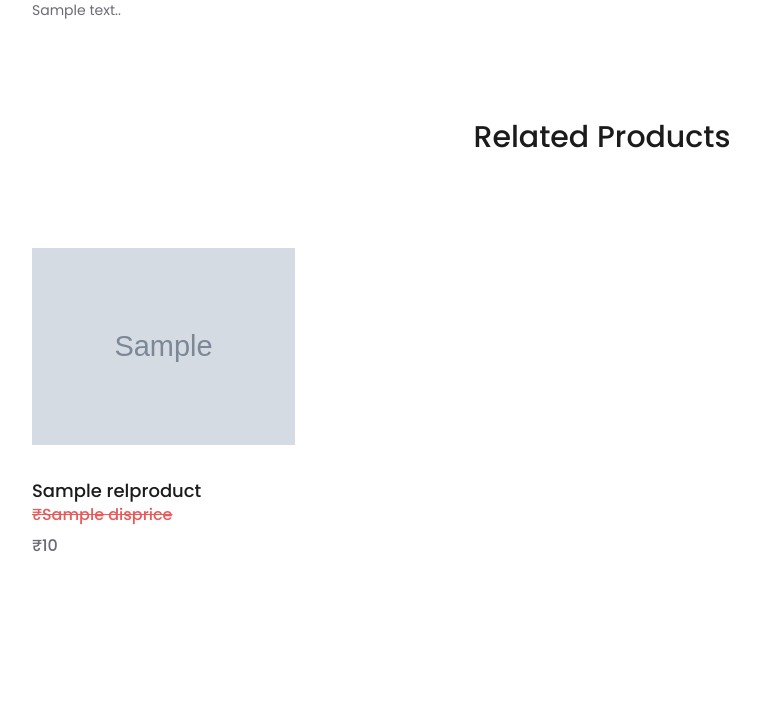
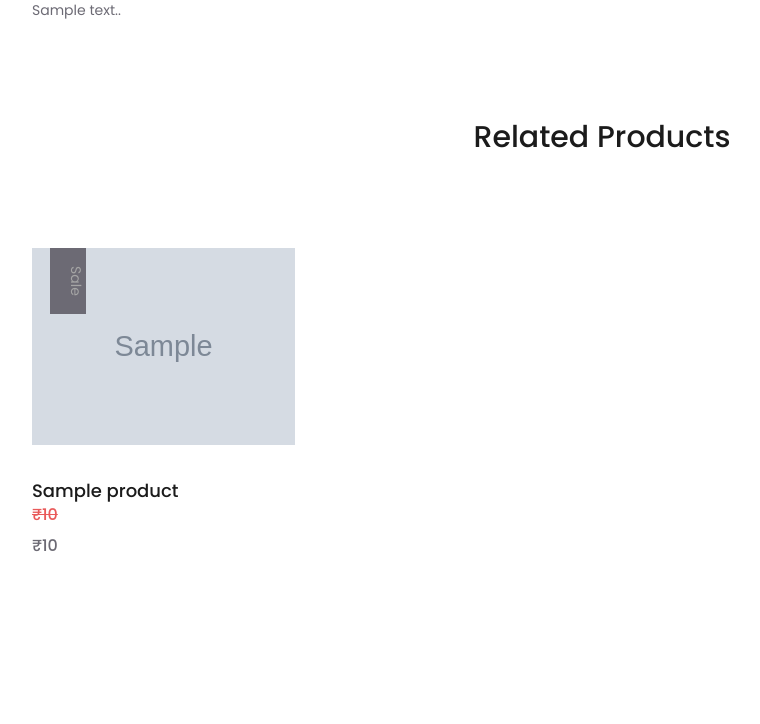
Before and after one commit to YogeshUpdhyay/EcommerceSite, a Django app: template templates/product.html in a window 1280 px wide. Shown: the part 713-1437 px from the top of the page, without its empty margins (38-798 px from the left). Run offline with Django 3.2, Linux system fonts and the light colour scheme; tables that the repository leaves empty hold one stand-in row (values such as "Sample post"); the template is opened without the code that fills it: values that come from a table or form of the project are taken from there, most other values are stand-ins (such as "Sample title", 1, 10 or a date in 2020); grey boxes marked "Sample" are stand-in pictures; some libraries are stand-ins or nearby versions.

Commit message:
Avds cotainer fixed

```diff
--- a/templates/index.html
+++ b/templates/index.html
@@ -207,10 +207,10 @@
 	<div class="avds">
 		<div class="avds_container d-flex flex-lg-row flex-column align-items-start justify-content-between">
 			<div class="avds_small">
-				<div class="avds_background" style="background-image:url({{offers.image.url}})"></div>
+				<div class="avds_background" style="background-image:url({{featured.img.url}})"></div>
 				<div class="avds_small_inner">
 					<div class="avds_discount_container">
-						<img src={{offers.image.url}} alt="">
+						<img src={% static 'images/discount.png'%} alt="">
 						<div>
 							<div class="avds_discount">
 								<div>{{offers.percent}}<span>%</span></div>
--- a/templates/product.html
+++ b/templates/product.html
@@ -174,8 +174,8 @@
 				<div class="col-lg-6">
 					<div class="details_content">
 						<div class="details_name">{{product.name}}</div>
-						<div class="details_discount">&#8377;{{product.disprice}}</div>
-						<div class="details_price">&#8377;{{product.price}}</div>
+						<div class="details_discount">&#8377;{{product.price}}</div>
+						<div class="details_price">&#8377;{{product.disprice}}</div>
 
 						<!-- In Stock -->
 						<div class="in_stock_container">
@@ -243,12 +243,12 @@
 						<div class="product">
 							<div class="product_image"><img src={{i.img.url}} alt=""></div>
 							{% if i.sale %}
-							<div class="product_extra product_new">Sale</div>
+								<div class="product_extra product_new">Sale</div>
 							{% endif %}
 							<div class="product_content">
 								<div class="product_title"><a href="product/{{i.name}}">{{i.name}}</a></div>
-								<div class="details_discount">&#8377;{{i.disprice}}</div>
-								<div class="product_price">&#8377;{{i.price}}</div>
+								<div class="details_discount">&#8377;{{i.price}}</div>
+								<div class="product_price">&#8377;{{i.disprice}}</div>
 							</div>
 						</div>
 						{% endfor %}
```
Also changed, not shown: home/views.py (+5 -3 lines), products/views.py (+6 -1 lines).
